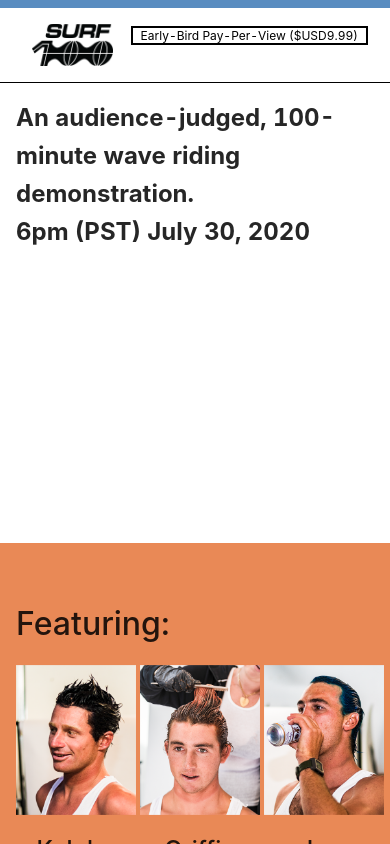
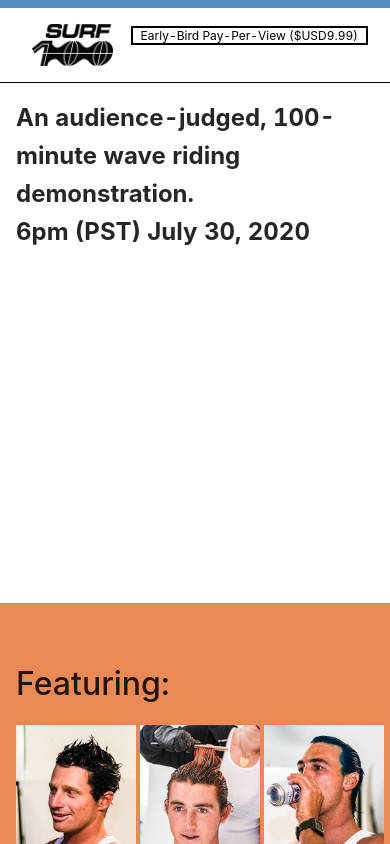
Before and after one commit to boothaw/testing, a React (Create React App) app: page / in a window 390 px wide. Shown: the top 844 px of the page. Built offline with nearby package versions, Linux system fonts and the light colour scheme.

Commit message:
youtube mobile format change

```diff
--- a/src/pages/splash/styles.js
+++ b/src/pages/splash/styles.js
@@ -189,7 +189,6 @@ const TitleSection = styled.div`
 `;
 
 const VidContainer = styled.div`
-  //   width: 640px;
   position: absolute;
   bottom: -24p;
   width: 640px;
@@ -210,14 +209,6 @@ const VidSection = styled.div`
 
   @media (max-width: 900px) {
     height: 320px;
-  }
-
-  @media (max-width: 700px) {
-    height: 300px;
-  }
-
-  @media (max-width: 600px) {
-    height: 260px;
   }
 `;
 
```
